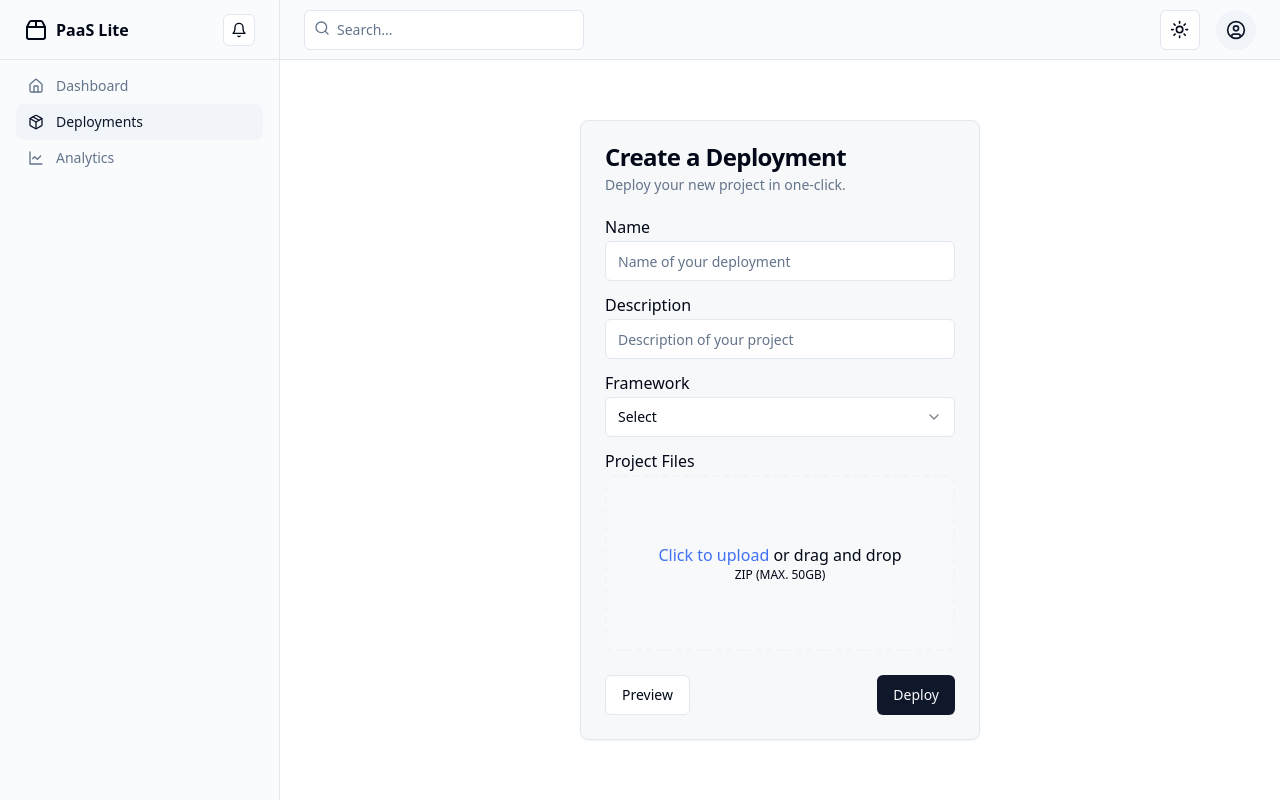
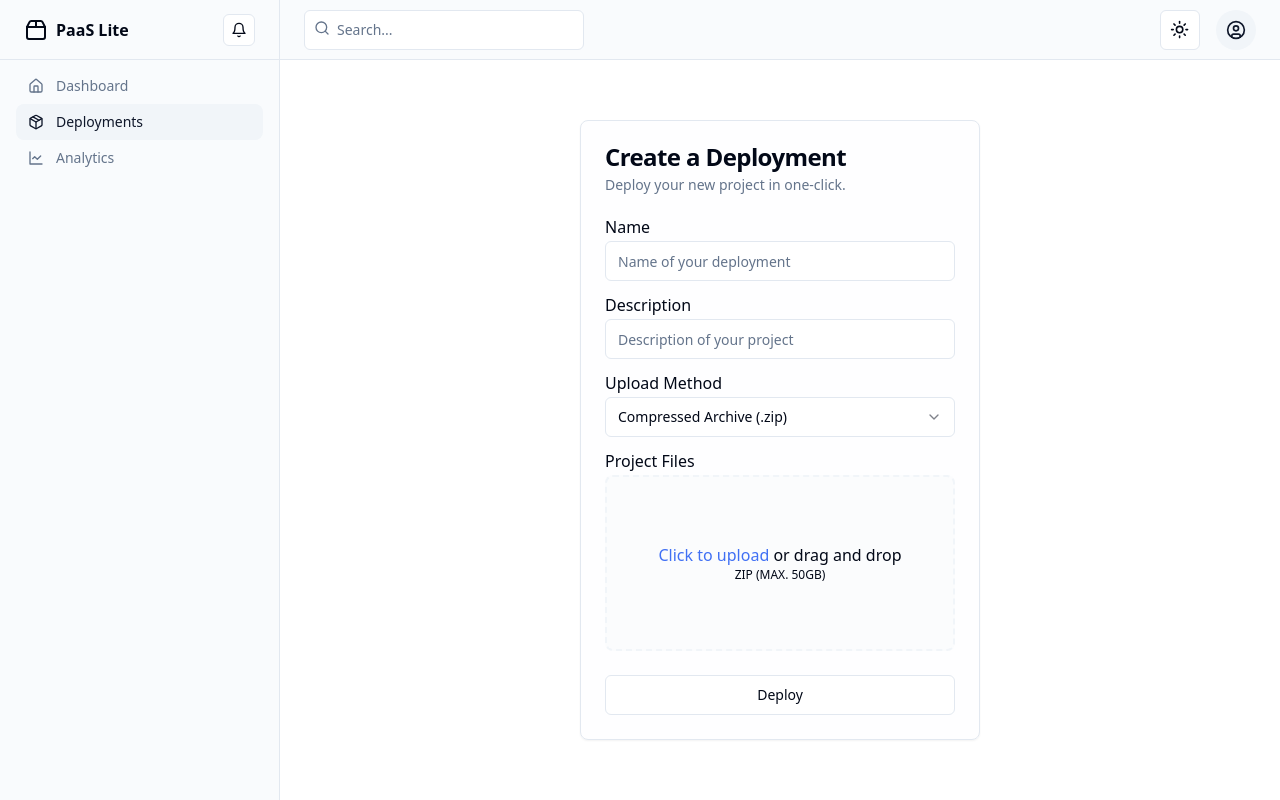
Before and after one commit to KueZie/pass-lite, a React (Create React App) app in the folder web/: page /dashboard/create in a window 1280 px wide. Built offline with nearby package versions, Linux system fonts and the light colour scheme.

Commit message:
fix formatting on create deployment form, switch framework to upload type. TODO: add support for pulling repositories on change.

```diff
--- a/web/src/components/form/DraggableFileUpload.tsx
+++ b/web/src/components/form/DraggableFileUpload.tsx
@@ -91,9 +91,9 @@ export const DraggableFileUpload = ({
 
         ) : (
           <>
-            <p className="text-xs">Files uploaded</p>
+            <p>Files uploaded</p>
             {files.map((file, index) => (
-              <div key={index} className="flex items-center space-x-2 align-baseline">
+              <div key={index} className="flex text-sm text-primary/90 items-center space-x-2 align-baseline">
                 <span>{file.name}</span>
                 <span
                   onClick={() => setFiles(files.filter((_, i) => i !== index))}
--- a/web/src/screens/DeploymentCreateScreen.tsx
+++ b/web/src/screens/DeploymentCreateScreen.tsx
@@ -40,12 +40,12 @@ export function DeploymentCreateScreen() {
     handleSubmit,
     register,
     control,
-    formState: { errors },
+    formState: { dirtyFields, errors},
   } = useForm({
     defaultValues: {
       name: "",
       description: "",
-      framework: "",
+      deploymentType: "zip",
       file: null,
     },
     mode: "onSubmit",
@@ -75,7 +75,7 @@ export function DeploymentCreateScreen() {
   return (
     <main className="flex flex-1 flex-col gap-4 p-4 lg:gap-6 lg:p-6 text-left">
       <div className="flex flex-1 justify-center items-center">
-        <Card className="w-[400px] bg-muted-foreground/5">
+        <Card className="w-[400px] bg-muted/10">
           <CardHeader>
             <CardTitle>Create a Deployment</CardTitle>
             <CardDescription>
@@ -102,9 +102,9 @@ export function DeploymentCreateScreen() {
                   />
                 </div>
                 <div className="flex flex-col space-y-1.5">
-                  <Label htmlFor="framework">Framework</Label>
+                  <Label htmlFor="deploymentType">Upload Method</Label>
                   <Controller
-                    name="framework"
+                    name="deploymentType"
                     control={control}
                     render={({ field: { value, onChange } }) => (
                       <Select value={value} onValueChange={onChange}>
@@ -112,61 +112,13 @@ export function DeploymentCreateScreen() {
                           <SelectValue placeholder="Select" />
                         </SelectTrigger>
                         <SelectContent position="popper">
-                          <SelectItem value="next">Next.js</SelectItem>
-                          <SelectItem value="sveltekit">SvelteKit</SelectItem>
-                          <SelectItem value="astro">Astro</SelectItem>
-                          <SelectItem value="nuxt">Nuxt.js</SelectItem>
+                          <SelectItem value="repository">Repository</SelectItem>
+                          <SelectItem value="zip">Compressed Archive (.zip)</SelectItem>
                         </SelectContent>
                       </Select>
                     )}
                   />
                 </div>
-                {/* <div className="flex flex-col space-y-1.5">
-                  <Label htmlFor="dropzone-file">Project Files</Label>
-                  <Label className="flex items-center justify-center w-full">
-                    <div className="flex flex-col items-center justify-center w-full h-42 border-2 border-gray-300 border-dashed rounded-lg cursor-pointer bg-gray-50 dark:hover:bg-bray-800 dark:bg-gray-700 hover:bg-gray-100 dark:border-gray-600 dark:hover:border-gray-500 dark:hover:bg-gray-600">
-                      <div className="flex flex-col items-center justify-center pt-5 pb-6">
-                        <svg
-                          className="w-8 h-8 mb-4 text-gray-500 dark:text-gray-400"
-                          aria-hidden="true"
-                          xmlns="http://www.w3.org/2000/svg"
-                          fill="none"
-                          viewBox="0 0 20 16"
-                        >
-                          <path
-                            stroke="currentColor"
-                            strokeLinecap="round"
-                            strokeLinejoin="round"
-                            strokeWidth="2"
-                            d="M13 13h3a3 3 0 0 0 0-6h-.025A5.56 5.56 0 0 0 16 6.5 5.5 5.5 0 0 0 5.207 5.021C5.137 5.017 5.071 5 5 5a4 4 0 0 0 0 8h2.167M10 15V6m0 0L8 8m2-2 2 2"
-                          />
-                        </svg>
-                        {}
-                        <p className="mb-2 text-sm text-gray-500 dark:text-gray-400">
-                          <span className="font-semibold">Click to upload</span>{" "}
-                          or drag and drop
-                        </p>
-                        <p className="text-xs text-gray-500 dark:text-gray-400">
-                          ZIP or TAR (MAX. 50GB)
-                        </p>
-                      </div>
-                      <input
-                        id="dropzone-file"
-                        type="file"
-                        className="hidden"
-                        {...register("file", {
-                          required: 'File is required',
-                          validate: {
-                            type: (files: any) => {
-                              const allowedMimeType = ["application/zip", "application/x-zip-compressed", "application/x-zip", "application/octet-stream"];
-                              return (files && allowedMimeType.includes(files[0]?.type)) || `Invalid file type. Allowed types: ${allowedMimeType.join(', ')}`
-                            }
-                          },
-                        })}
-                      />
-                    </div>
-                  </Label>
-                </div> */}
                 <div className="flex flex-col space-y-1.5">
                   <Label htmlFor="file">Project Files</Label>
                   <Controller
@@ -180,8 +132,7 @@ export function DeploymentCreateScreen() {
               </div>
             </CardContent>
             <CardFooter className="flex justify-between">
-              <Button variant="outline">Preview</Button>
-              <Button type="submit">Deploy</Button>
+              <Button type="submit" variant="outline" className="w-full">Deploy</Button>
             </CardFooter>
           </form>
         </Card>
--- a/web/src/screens/DeploymentsScreen.tsx
+++ b/web/src/screens/DeploymentsScreen.tsx
@@ -1,36 +1,5 @@
-import Link from "react-router-dom"
-import {
-  Bell,
-  CircleUser,
-  Home,
-  LineChart,
-  Menu,
-  Package,
-  Package2,
-  Search,
-  ShoppingCart,
-  Users,
-} from "lucide-react"
-
-import { Badge } from "@/components/ui/badge"
+import { Link } from "react-router-dom"
 import { Button } from "@/components/ui/button"
-import {
-  Card,
-  CardContent,
-  CardDescription,
-  CardHeader,
-  CardTitle,
-} from "@/components/ui/card"
-import {
-  DropdownMenu,
-  DropdownMenuContent,
-  DropdownMenuItem,
-  DropdownMenuLabel,
-  DropdownMenuSeparator,
-  DropdownMenuTrigger,
-} from "@/components/ui/dropdown-menu"
-import { Input } from "@/components/ui/input"
-import { Sheet, SheetContent, SheetTrigger } from "@/components/ui/sheet"
 
 export function Dashboard() {
   return (
@@ -48,7 +17,11 @@ export function Dashboard() {
           <p className="text-sm text-muted-foreground">
             You can add a new deployment by clicking the button below.
           </p>
-          <Button className="mt-4">Add Product</Button>
+          <Button className="mt-4">
+            <Link to="/dashboard/create">
+              Create Deployment
+            </Link>
+          </Button>
         </div>
       </div>
     </main>
```
